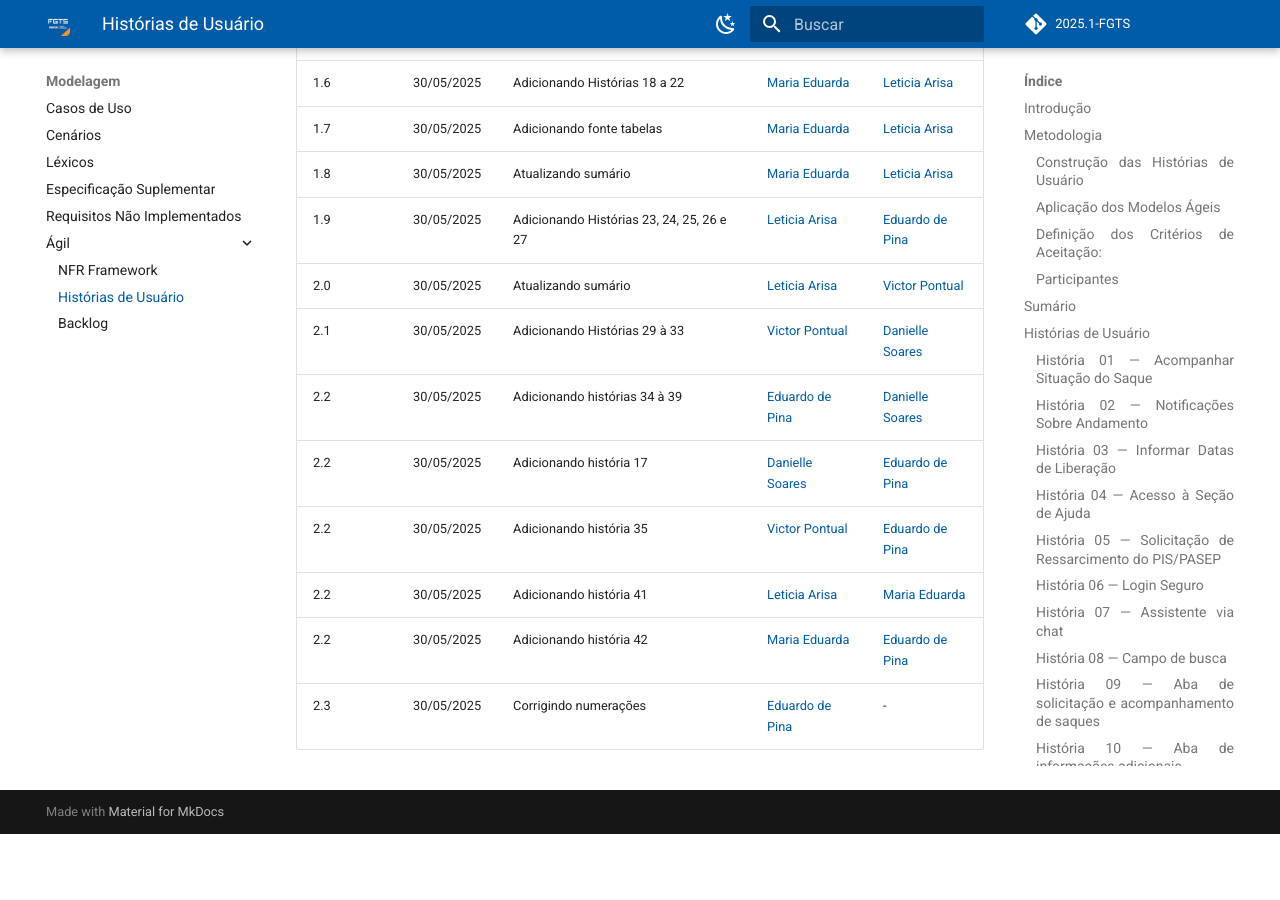
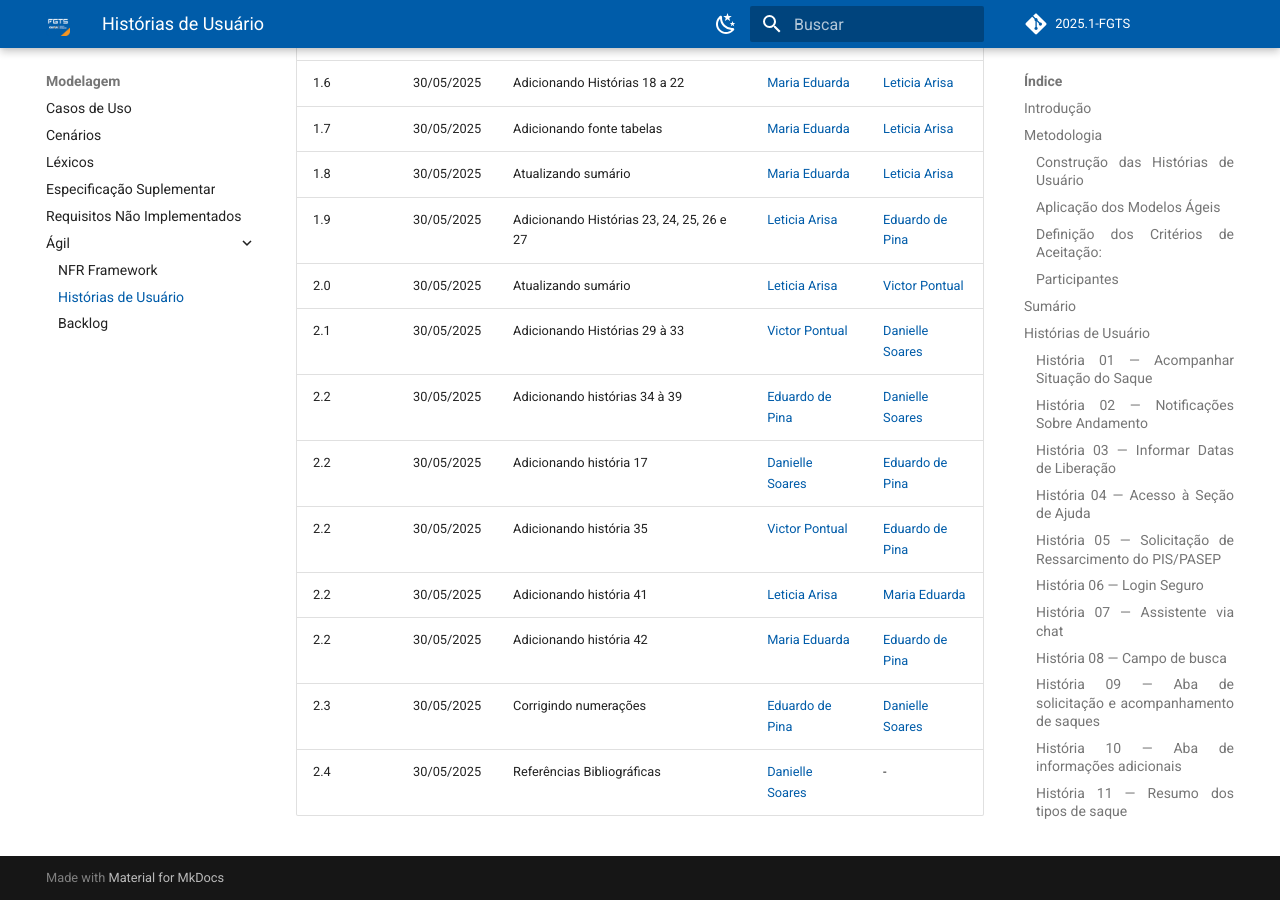
Before and after one commit to eduardodpms/REQ-FGTS, an MkDocs documentation site: the page built from docs/Modelagem-Agil/HistoriasDeUsuario.md, in a window 1280 px wide and 900 px high, scrolled down 32106 px. Built offline with MkDocs 1.6.1 and Material for MkDocs 9.7.7, drawn with Linux system fonts in a browser that asks for light colours; comment, search, counter and statistics services are not loaded; before the commit the page ends 32940 px from its top, so only the background shows below that; some of the changed text lies outside the part shown.

Commit message:
update: adicionando atualização de referências no histórico de versão

```diff
--- a/docs/Modelagem-Agil/HistoriasDeUsuario.md
+++ b/docs/Modelagem-Agil/HistoriasDeUsuario.md
@@ -2012,6 +2012,8 @@ A tabela [2](#tabela-modelo) será utilizada como modelo para a elaboração das
 
 <font size="2"><p style="text-align: center">Fonte: [Eduardo de Pina](https://github.com/eduardodpms)</p></font>
 
+##  Referências
+
 > <a id="REF1" href="#anchor_1">1.</a>  PRESSMAN, Roger S.; MAXIM, Bruce R.. Engenharia de software: uma abordagem profissional. 8 Porto Alegre: AMGH, 2016, 940 p.
 
 > <a id="REF2" href="#anchor_2">2.</a>  SERRANO, Milene; SERRANO, Maurício. Requisitos – Aula 15. UnB, 2025. Disponível em: https://aprender3.unb.br/pluginfile.php/3096144/mod_resource/content/1/Requisitos%20-%20Aula%2015a.pdf. Acesso em: 30 de maio 2025.
@@ -2044,4 +2043,5 @@ A tabela [2](#tabela-modelo) será utilizada como modelo para a elaboração das
 | 2.2    | 30/05/2025 | Adicionando história 35 | [Victor Pontual](https://github.com/VictorPontual) | [Eduardo de Pina](https://github.com/eduardodpms) |
 | 2.2    | 30/05/2025 | Adicionando história 41 | [Leticia Arisa](https://github.com/Leticia-Arisa-K-Higa) | [Maria Eduarda](https://github.com/dudaa28) |
 | 2.2    | 30/05/2025 | Adicionando história 42 | [Maria Eduarda](https://github.com/dudaa28) | [Eduardo de Pina](https://github.com/eduardodpms) |
-| 2.3    | 30/05/2025 | Corrigindo numerações | [Eduardo de Pina](https://github.com/eduardodpms) | - |
+| 2.3    | 30/05/2025 | Corrigindo numerações | [Eduardo de Pina](https://github.com/eduardodpms) | [Danielle Soares](https://github.com/danielle-soaress) |
+| 2.4    | 30/05/2025 | Referências Bibliográficas | [Danielle Soares](https://github.com/danielle-soaress) | - |
```
Also changed, not shown: other parts of docs/Modelagem-Agil/HistoriasDeUsuario.md (+0 -3 lines).
